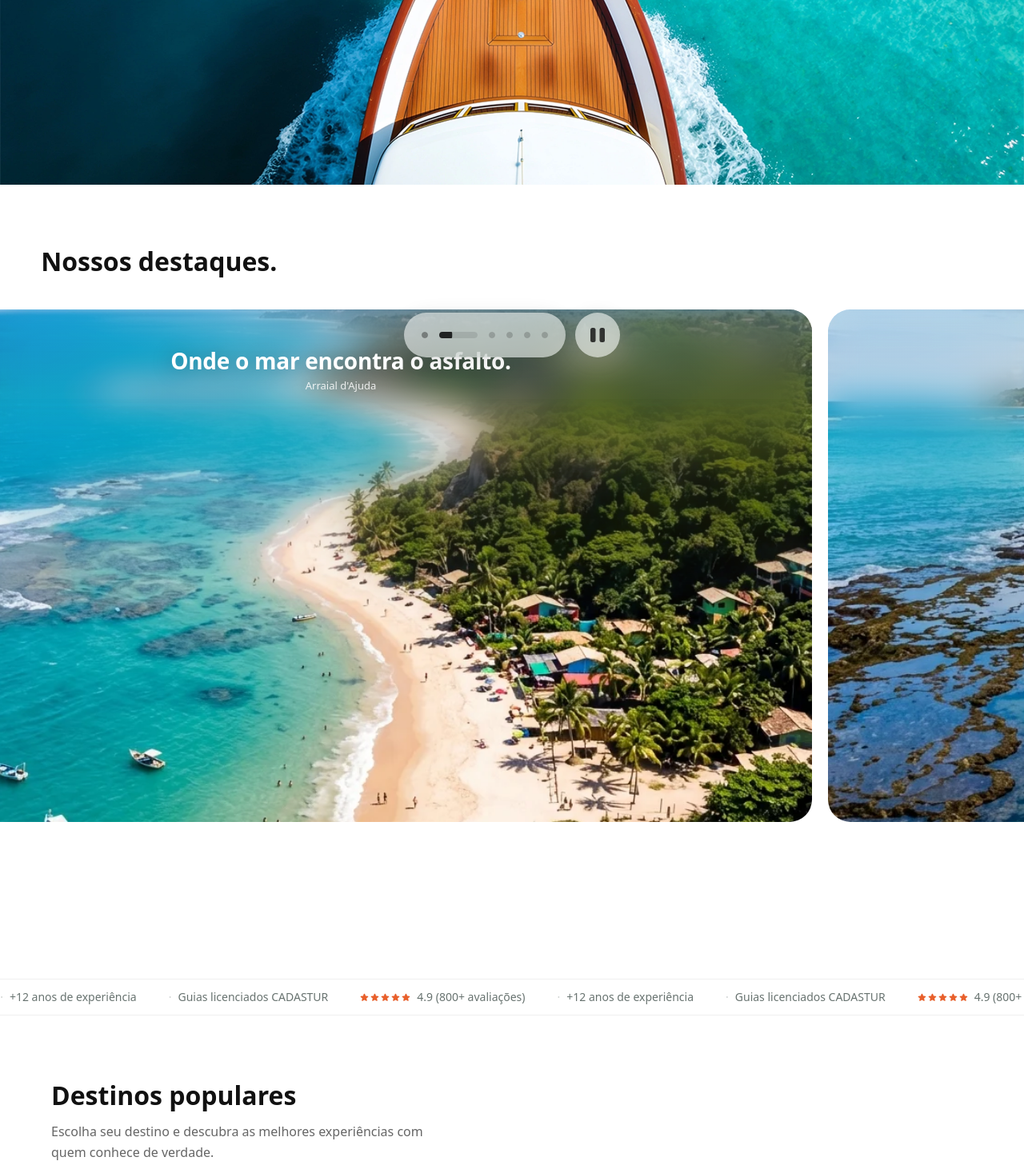
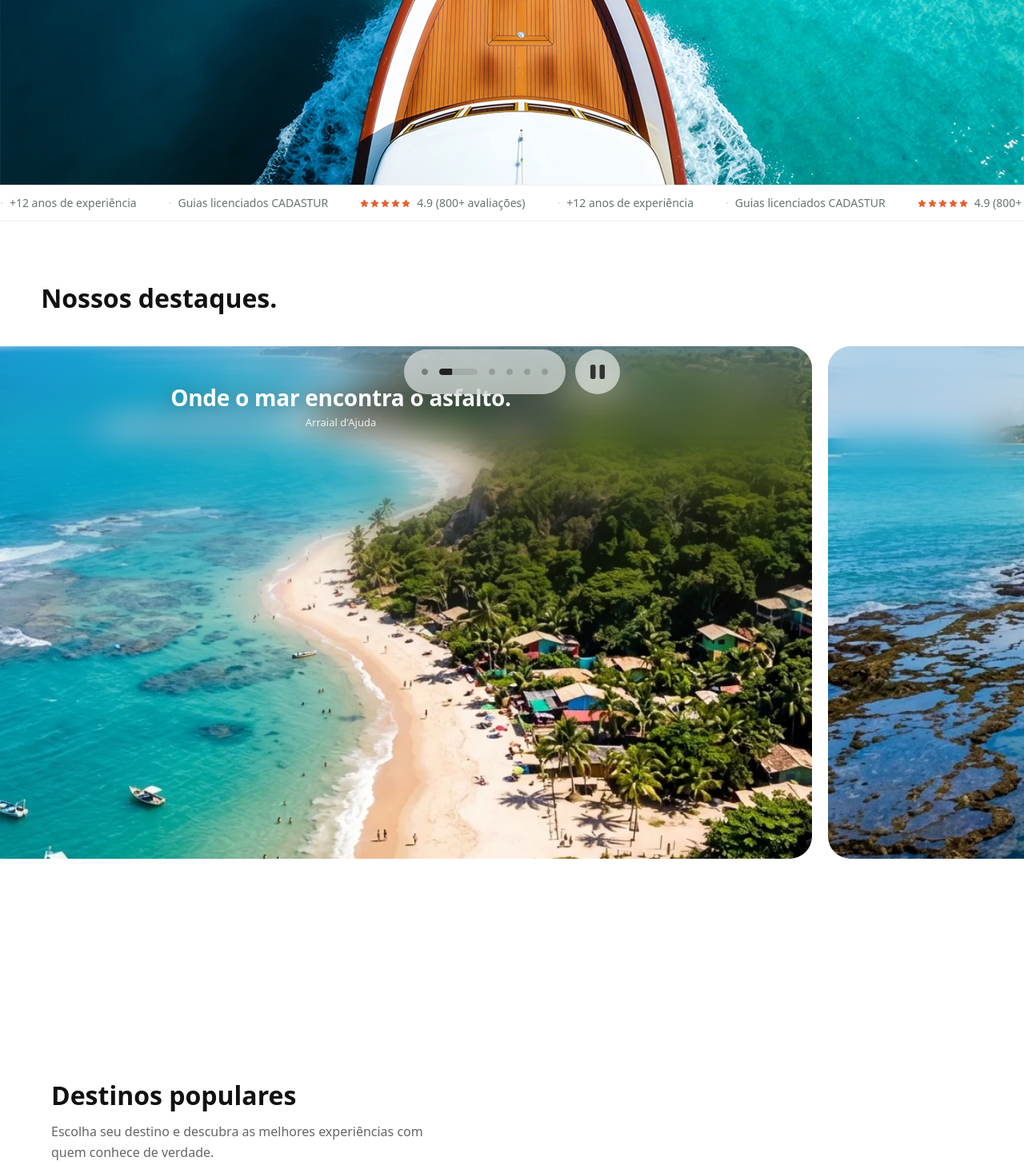
Before and after one commit to Huendelx/Tour-Porto-Seguro, a Next.js app: page / in a window 1280 px wide. Shown: the part 649-2116 px from the top of the page at 80% size. Built offline with nearby package versions, Linux system fonts and the light colour scheme.

Commit message:
fix: TrustBar volta pra logo abaixo do Hero

```diff
--- a/src/app/page.tsx
+++ b/src/app/page.tsx
@@ -13,8 +13,8 @@ export default function Home() {
   return (
     <main>
       <Hero />
+      <TrustBar />
       <NossosDestaques />
-      <TrustBar />
       <DestinosSection />
       <ExperienciasSection />
       <PasseiosProximos />
```
